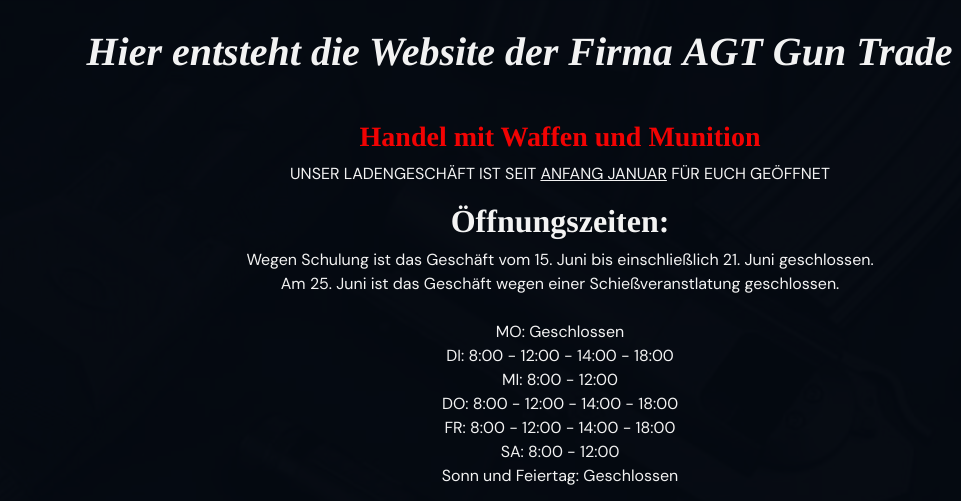
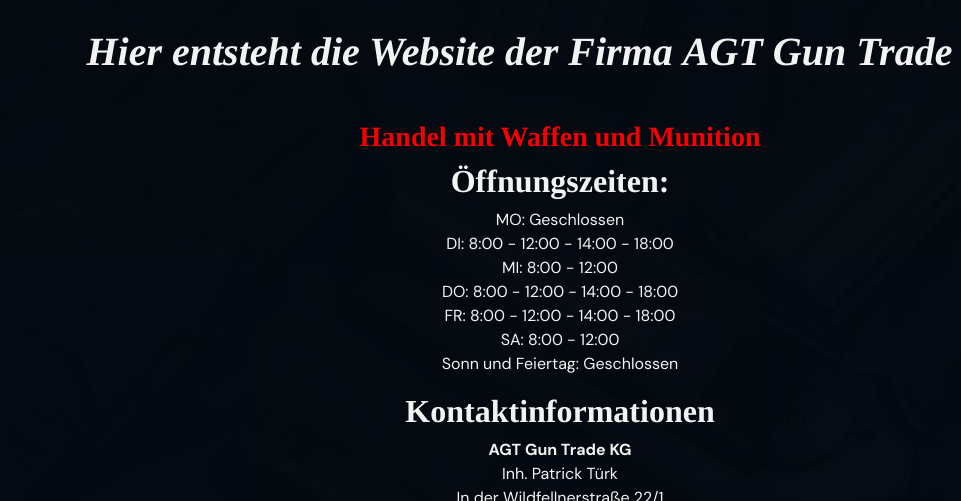
Before and after one commit to schett-net/agt-coming-soon, a plain HTML site: page index.html in a window 1280 px wide. Shown: the top 501 px of the page, 0-961 px from the left. Drawn offline with nearby package versions, Linux system fonts and the light colour scheme.

Commit message:
Update index.html

```diff
--- a/index.html
+++ b/index.html
@@ -46,18 +46,10 @@
           <p class="mb-5 bs-docs-section">
             <h3>
               <strong style="color: red;" >Handel mit Waffen und Munition</strong>
-
             </h3>
-            <p>
-              UNSER LADENGESCHÄFT IST SEIT <u>ANFANG JANUAR</u> FÜR EUCH GEÖFFNET
-            </p>
 
             <div>
               <h2>Öffnungszeiten:</h3>
-
-                Wegen Schulung ist das Geschäft vom 15. Juni bis einschließlich 21. Juni geschlossen. </br>
-                Am 25. Juni ist das Geschäft wegen einer Schießveranstlatung geschlossen. </br></br>
-
                 MO: Geschlossen </br>
                 DI: 8:00 - 12:00  -   14:00 - 18:00 </br>
                 MI: 8:00 - 12:00 </br>
```
